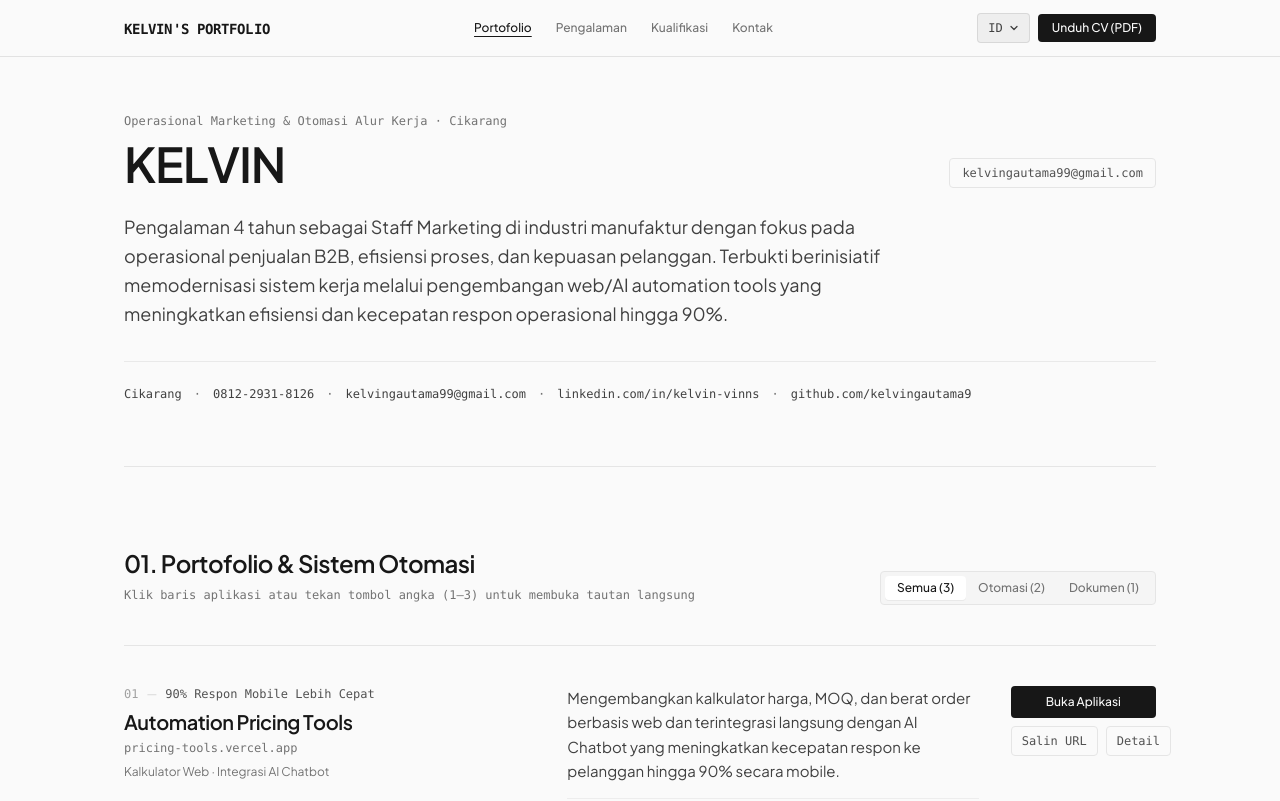
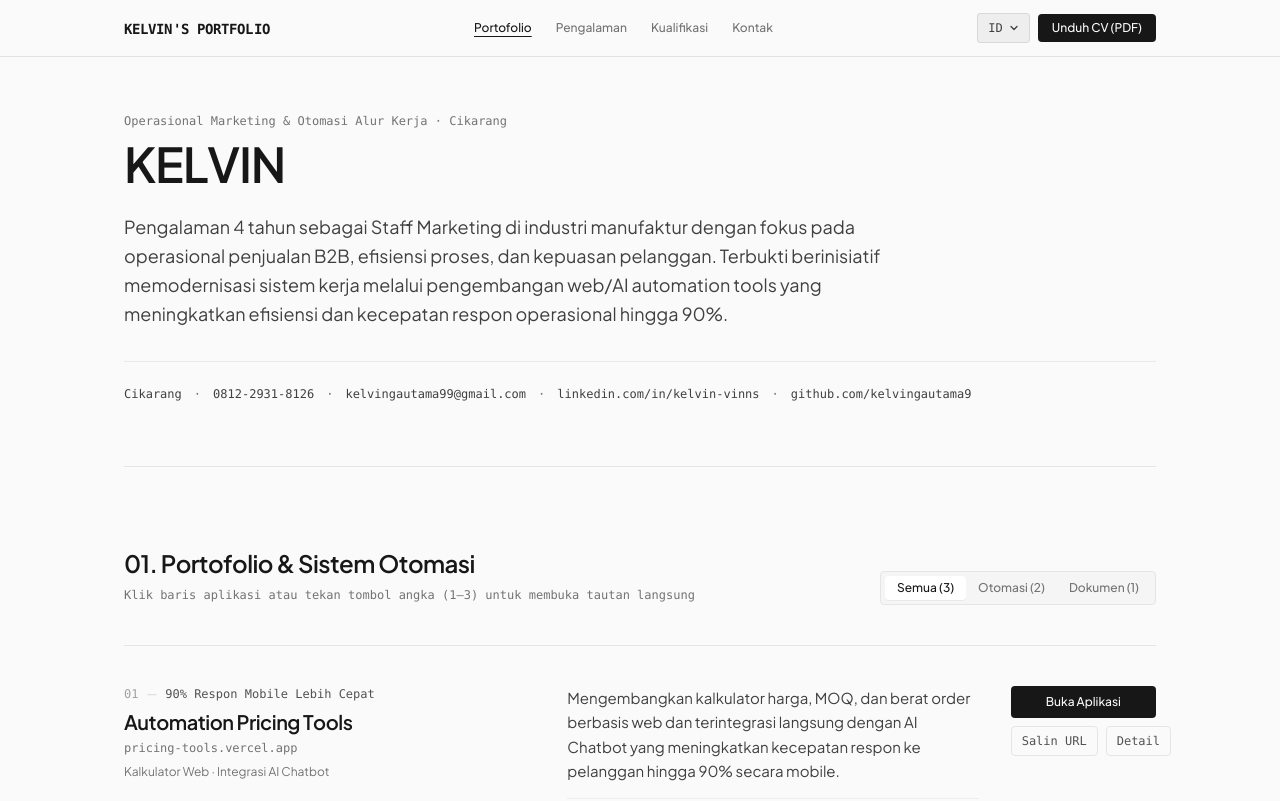
Before and after one commit to kelvingautama9/portofolio, a React (Vite) app: page / in a window 1280 px wide. Shown: the top 801 px of the page. Built offline with nearby package versions, Linux system fonts and the light colour scheme.

Commit message:
refactor(ui): remove hero section email button
Simplify the hero layout by removing the email copy-to-clipboard button.

```diff
--- a/src/App.tsx
+++ b/src/App.tsx
@@ -380,7 +380,7 @@ export default function App() {
         {/* Hero / Identity & Executive Summary */}
         <section className="pb-10 md:pb-16 border-b border-neutral-200 dark:border-neutral-800">
           <FocusBlock>
-            <div className="flex flex-col md:flex-row md:items-end justify-between gap-4 mb-6">
+            <div className="mb-6">
               <div className="min-w-0">
                 <p className="text-xs font-mono text-neutral-500 dark:text-neutral-400 mb-2 leading-relaxed">
                   <StaggerText
@@ -398,17 +398,6 @@ export default function App() {
                     stagger={0.028}
                   />
                 </h1>
-              </div>
-
-              <div className="flex items-center">
-                <button
-                  type="button"
-                  onClick={() => handleCopy(PORTFOLIO_DATA.email, 'hero-email')}
-                  onMouseEnter={() => haptics.trigger('tick')}
-                  className="px-3 py-1.5 text-xs font-mono border border-neutral-200 dark:border-neutral-800 text-neutral-600 dark:text-neutral-300 rounded hover:border-neutral-400 dark:hover:border-neutral-600 hover:text-neutral-900 dark:hover:text-neutral-100 active:scale-[0.98] transition-all duration-150 truncate max-w-full"
-                >
-                  {copiedKey === 'hero-email' ? ui.emailCopied : PORTFOLIO_DATA.email}
-                </button>
               </div>
             </div>
 
```
Also changed, not shown: public/assets/aistudio/image_87f51264.png (added).
